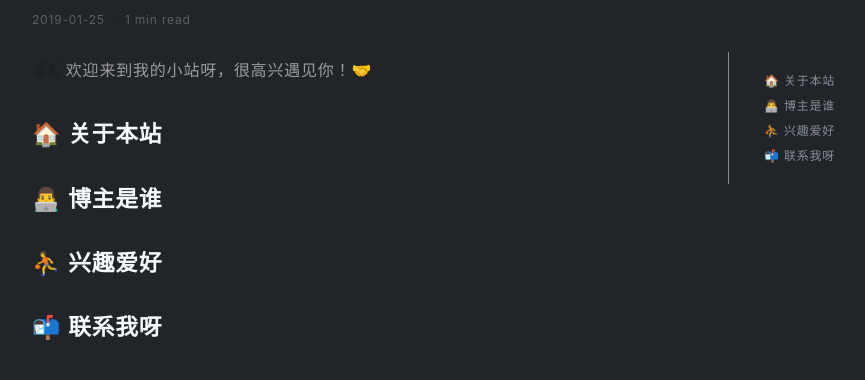
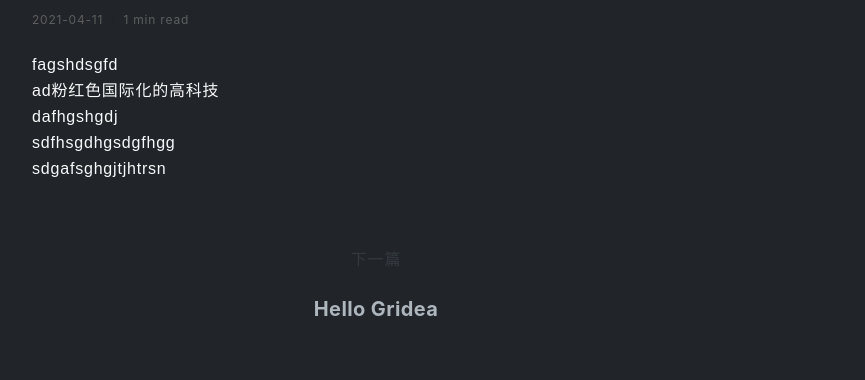
Before and after one commit to ZhangXuCheng/ZhangXuCheng.github.io, a plain HTML site: page post/ce-shi/index.html in a window 1280 px wide. Shown: the part 533-913 px from the top of the page, without its empty margins (264-1129 px from the left). Drawn offline with nearby package versions, Linux system fonts and the light colour scheme; a web font is replaced by a local one.

Commit message:
update from gridea: 2021-04-11 18:53:28

```diff
--- a/post/about/index.html
+++ b/post/ce-shi/index.html
@@ -2,23 +2,21 @@
   <head>
     <meta charset="utf-8" />
 <meta name="viewport" content="width=device-width, initial-scale=1" />
-<title>关于 | 旭2狗</title>
-<link rel="shortcut icon" href="https://ZhangXuCheng.github.io/favicon.ico?v=1618138105333">
+<title>测试 | 旭2狗</title>
+<link rel="shortcut icon" href="https://ZhangXuCheng.github.io/favicon.ico?v=1618138380825">
 <link href="https://cdn.jsdelivr.net/npm/remixicon@2.3.0/fonts/remixicon.css" rel="stylesheet">
 <link rel="stylesheet" href="https://ZhangXuCheng.github.io/styles/main.css">
-<link rel="alternate" type="application/atom+xml" title="关于 | 旭2狗 - Atom Feed" href="https://ZhangXuCheng.github.io/atom.xml">
+<link rel="alternate" type="application/atom+xml" title="测试 | 旭2狗 - Atom Feed" href="https://ZhangXuCheng.github.io/atom.xml">
 <link rel="stylesheet" href="https://fonts.googleapis.com/css?family=Droid+Serif:400,700">
 
 
 
-    <meta name="description" content="
-欢迎来到我的小站呀，很高兴遇见你！🤝
-
-🏠 关于本站
-👨‍💻 博主是谁
-⛹ 兴趣爱好
-📬 联系我呀
-..." />
+    <meta name="description" content="fagshdsgfd
+ad粉红色国际化的高科技
+dafhgshgdj
+sdfhsgdhgsdgfhgg
+sdgafsghgjtjhtrsn
+" />
     <meta name="keywords" content="" />
     <link rel="stylesheet" href="https://cdnjs.cloudflare.com/ajax/libs/KaTeX/0.10.0/katex.min.css">
     <script src="https://cdn.bootcss.com/highlight.js/9.12.0/highlight.min.js"></script>
@@ -28,7 +26,7 @@
       <div class="main-content">
         <div class="site-header">
   <a href="https://ZhangXuCheng.github.io">
-  <img class="avatar" src="https://ZhangXuCheng.github.io/images/avatar.png?v=1618138105333" alt="">
+  <img class="avatar" src="https://ZhangXuCheng.github.io/images/avatar.png?v=1618138380825" alt="">
   </a>
   <h1 class="site-title">
     旭2狗
@@ -81,11 +79,11 @@
         <div class="post-detail">
           <article class="post">
             <h2 class="post-title">
-              关于
+              测试
             </h2>
             <div class="post-info">
               <span>
-                2019-01-25
+                2021-04-11
               </span>
               <span>
                 1 min read
@@ -95,32 +93,29 @@
 
             <div class="post-content-wrapper">
               <div class="post-content">
-                <blockquote>
-<p>欢迎来到我的小站呀，很高兴遇见你！🤝</p>
-</blockquote>
-<h2 id="关于本站">🏠 关于本站</h2>
-<h2 id="博主是谁">👨‍💻 博主是谁</h2>
-<h2 id="兴趣爱好">⛹ 兴趣爱好</h2>
-<h2 id="联系我呀">📬 联系我呀</h2>
+                <p>fagshdsgfd<br>
+ad粉红色国际化的高科技<br>
+dafhgshgdj<br>
+sdfhsgdhgsdgfhgg<br>
+sdgafsghgjtjhtrsn</p>
 
               </div>
               <div class="toc-container">
-                <ul class="markdownIt-TOC">
-<li>
-<ul>
-<li><a href="#%E5%85%B3%E4%BA%8E%E6%9C%AC%E7%AB%99">🏠 关于本站</a></li>
-<li><a href="#%E5%8D%9A%E4%B8%BB%E6%98%AF%E8%B0%81">👨‍💻 博主是谁</a></li>
-<li><a href="#%E5%85%B4%E8%B6%A3%E7%88%B1%E5%A5%BD">⛹ 兴趣爱好</a></li>
-<li><a href="#%E8%81%94%E7%B3%BB%E6%88%91%E5%91%80">📬 联系我呀</a></li>
-</ul>
-</li>
-</ul>
 
               </div>
             </div>
           </article>
         </div>
 
+
+          <div class="next-post">
+            <div class="next">下一篇</div>
+            <a href="https://ZhangXuCheng.github.io/post/hello-gridea/">
+              <h3 class="post-title">
+                Hello Gridea
+              </h3>
+            </a>
+          </div>
 
 
 
```
Also changed, not shown: archives/index.html (+18 -2 lines), atom.xml (+14 -1 lines), index.html (+21 -2 lines), post/hello-gridea/index.html (+2 -2 lines), tag/P2w10c1yb/index.html (+2 -2 lines), tags/index.html (+2 -2 lines).
